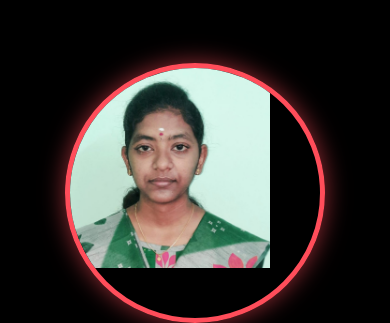
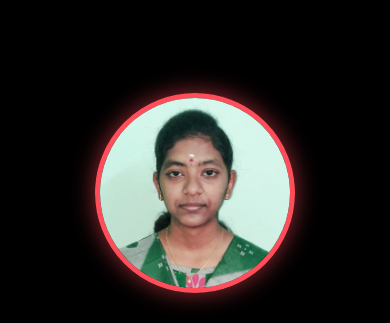
Before and after one commit to Monisha010706/monisha-portfolio, a plain HTML site: page index.html in a window 390 px wide. Shown: the part 70-393 px from the top of the page. Drawn offline with Linux system fonts and the light colour scheme.

Commit message:
updated1 photo

```diff
--- a/style.css
+++ b/style.css
@@ -87,9 +87,8 @@ section{
 
 /* Mobile */
 @media (max-width: 768px) {
-    .home-img img {
+    .home-img {
         width: 200px;
-        height: 200px;
     }
 }
 
```
